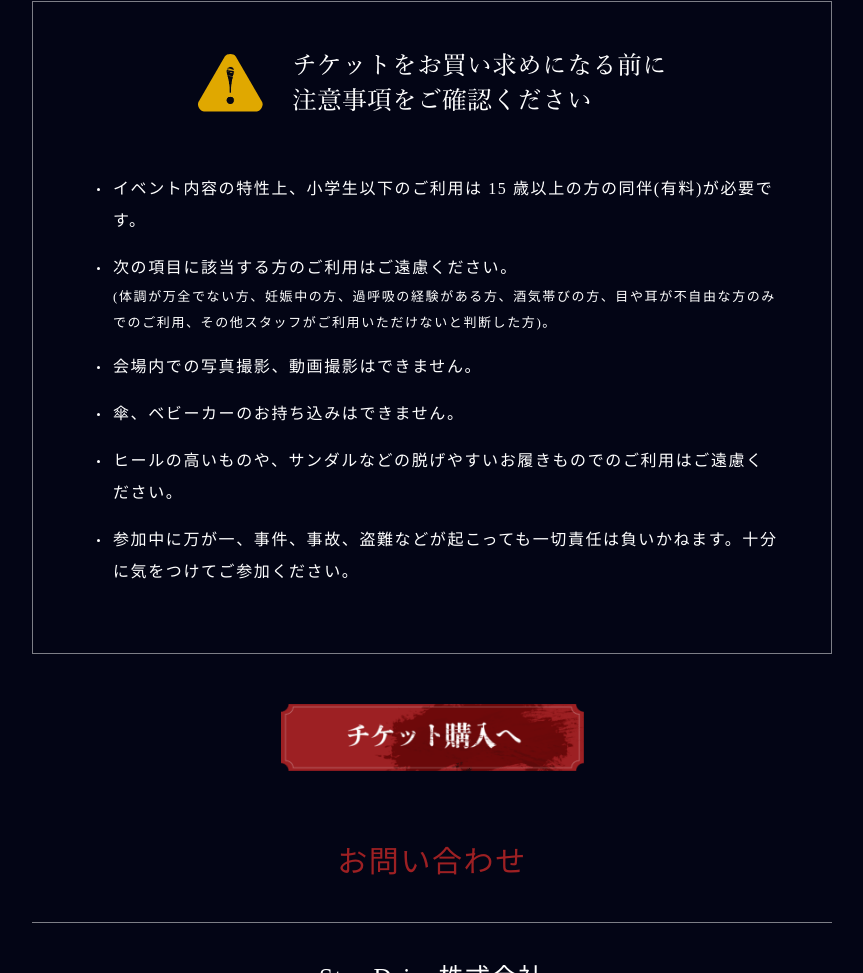
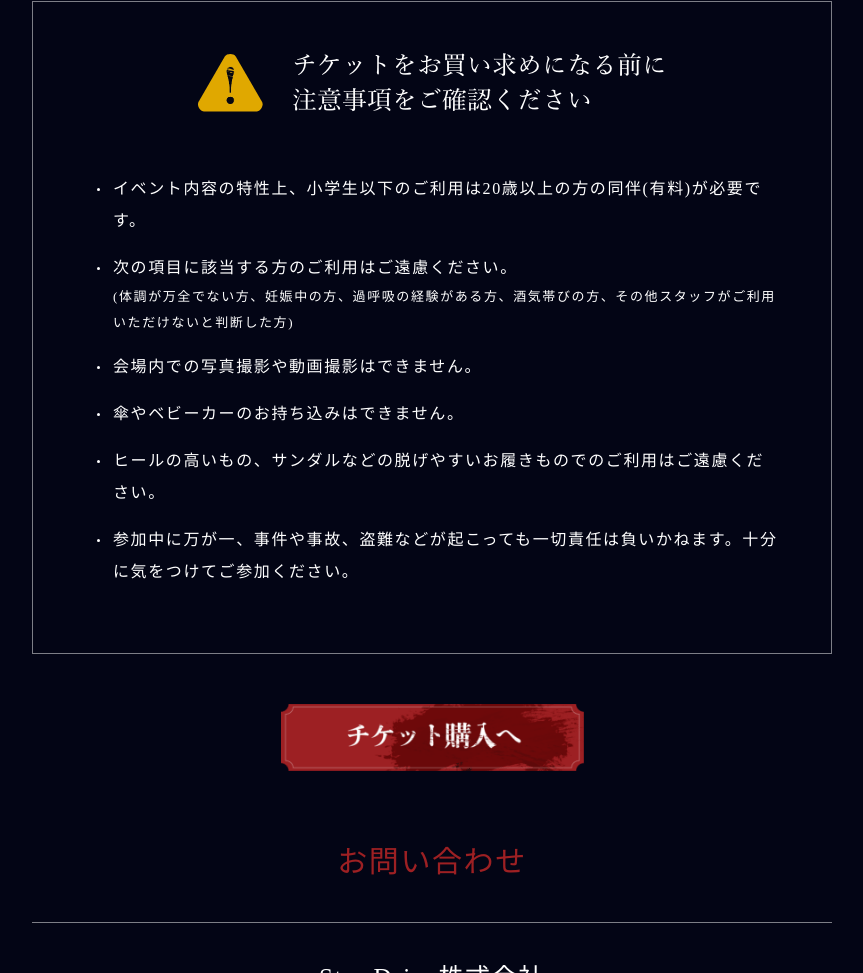
Before and after one commit to iroasao30/iroasao30.github.io, a plain HTML site: page index.html in a window 1280 px wide. Shown: the part 6095-7068 px from the top of the page, without its empty margins (208-1071 px from the left). Drawn offline with nearby package versions, Linux system fonts and the light colour scheme.

Commit message:
Add files via upload
注意事項の添削

```diff
--- a/index.html
+++ b/index.html
@@ -207,14 +207,14 @@
                         <img src="./images/sec_5_img1.png" alt="チケットをお買い求めになる前に注意事項をご確認ください">
                     </h3>
                     <ul class="caution__det">
-                        <li>イベント内容の特性上、小学生以下のご利用は 15 歳以上の方の同伴(有料)が必要です。</li>
+                        <li>イベント内容の特性上、小学生以下のご利用は20歳以上の方の同伴(有料)が必要です。</li>
                         <li>次の項目に該当する方のご利用はご遠慮ください。
-                            <p>(体調が万全でない方、妊娠中の方、過呼吸の経験がある方、酒気帯びの方、目や耳が不自由な方のみでのご利用、その他スタッフがご利用いただけないと判断した方)。</p>
+                            <p>(体調が万全でない方、妊娠中の方、過呼吸の経験がある方、酒気帯びの方、その他スタッフがご利用いただけないと判断した方)</p>
                         </li>
-                        <li>会場内での写真撮影、動画撮影はできません。</li>
-                        <li>傘、ベビーカーのお持ち込みはできません。</li>
-                        <li>ヒールの高いものや、サンダルなどの脱げやすいお履きものでのご利用はご遠慮ください。</li>
-                        <li>参加中に万が一、事件、事故、盗難などが起こっても一切責任は負いかねます。十分に気をつけてご参加ください。</li>
+                        <li>会場内での写真撮影や動画撮影はできません。</li>
+                        <li>傘やベビーカーのお持ち込みはできません。</li>
+                        <li>ヒールの高いもの、サンダルなどの脱げやすいお履きものでのご利用はご遠慮ください。</li>
+                        <li>参加中に万が一、事件や事故、盗難などが起こっても一切責任は負いかねます。十分に気をつけてご参加ください。</li>
                     </ul>
 
                 </div>
```
